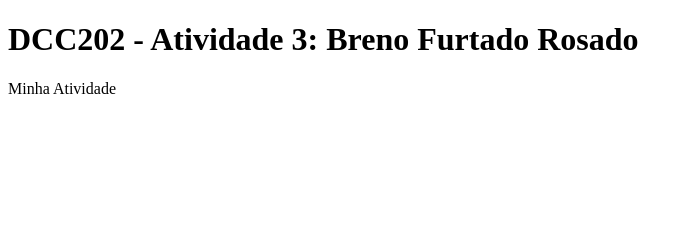
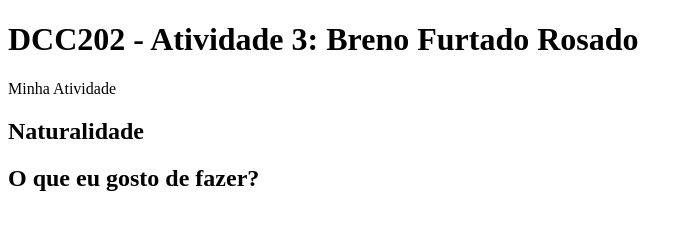
Before and after one commit to ufjf-dcc202/ufjf-dcc202-2023-3-a-atv3-C9BrenoFR, a website: page index.html in a window 1280 px wide. Shown: the whole page, without its empty margins (0-693 px from the left). Drawn offline with Linux system fonts and the light colour scheme.

```diff
--- a/index.html
+++ b/index.html
@@ -10,10 +10,10 @@
 <h1>DCC202 - Atividade 3: Breno Furtado Rosado</h1>
 <p>Minha Atividade</p>
     <section>
-
+        <h2>Naturalidade</h2>
     </section>
     <section>
-
+        <h2>O que eu gosto de fazer?</h2>
     </section>
 </main>
 </body>
```
